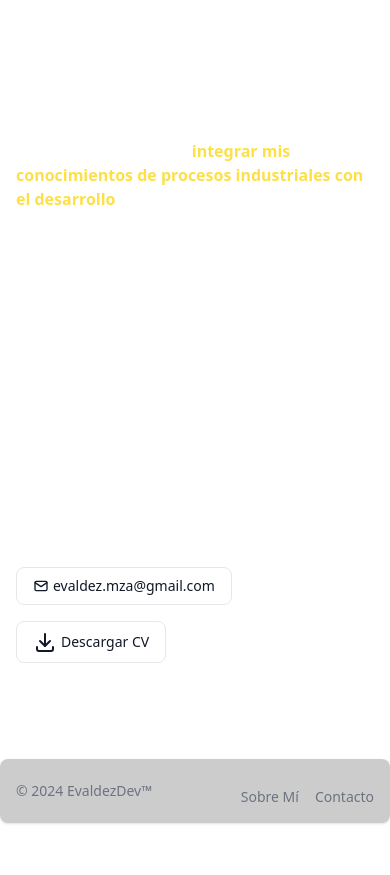
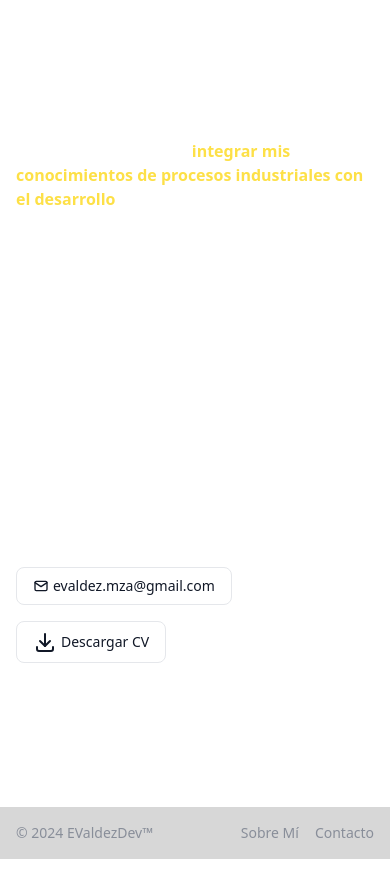
Before and after one commit to Emmanuel-Valdez/portfolioAstro, an Astro site: page / in a window 390 px wide. Shown: the part 2979-3854 px from the top of the page. Before the commit the page ends 3818 px from the top, so only its background shows below. Built offline with nearby package versions, Linux system fonts and the light colour scheme; Astro itself is replaced by a stand-in of ours.

Commit message:
Fixed some minors responsive bugs

```diff
--- a/src/components/Badge.astro
+++ b/src/components/Badge.astro
@@ -1,6 +1,6 @@
 
-<div class="flex items-center">
-  <span class='relative inline-flex overflow-hidden rounded-full p-[1px]'>
+<div class="flex items-center ">
+  <span class='relative inline-flex overflow-hidden rounded-full p-[1px] '>
     <span class='absolute inset-[-1000%] animate-[spin_2s_linear_infinite] bg-[conic-gradient(from_90deg_at_50%_50%,#E2CBFF_0%,#393BB2_50%,#E2CBFF_100%)]' />
     <div class='inline-flex h-full w-full cursor-pointer items-center justify-center rounded-full bg-gray-950 px-3 py-1 text-xs font-medium text-gray-50 backdrop-blur-3xl'>
       <slot />
--- a/src/components/Footer.astro
+++ b/src/components/Footer.astro
@@ -1,17 +1,21 @@
-<footer class=" rounded-lg shadow m-4 bg-black/20 backdrop-blur-lg w-full xl:w-[1120px] w-full mx-auto   lg:w-[740px] ">
+---
+const currentYear = new Date().getFullYear();
+---
+
+<footer
+  class="opacity-80 m-4 mt-16 bg-black/20 backdrop-blur-lg w-full md:max-w-2xl w-full mx-auto container lg:max-w-4xl justify-center"
+>
   <div
-    class="w-full mx-auto max-w-screen-xl p-4 flex items-center justify-between    "
+    class="rounded-lg w-full mx-auto max-w-screen-xl p-4 mx-auto flex items-center justify-between py-4"
   >
-    <span class="text-sm text-gray-500 sm:text-center dark:text-gray-400  "
-      >© 2024 <a href="/" class="hover:underline"
-        >EvaldezDev™</a
-      >
+    <span class="text-sm text-gray-500 sm:text-center dark:text-zinc-200/90"
+      >© {currentYear} <a href="/" class="hover:underline">EValdezDev™</a>
     </span>
     <ul
-      class="flex flex-wrap items-center mt-3 text-sm font-medium text-gray-500 dark:text-gray-400 sm:mt-0  "
+      class="flex flex-wrap items-center text-sm font-medium text-gray-500 dark:text-zinc-200/90 sm:mt-0 "
     >
       <li>
-        <a href="#about" class="hover:underline me-4 md:me-6">Sobre Mí</a>
+        <a href="#about" class="hover:underline me-4 md:me-6 ">Sobre Mí</a>
       </li>
       <li>
         <a href="#contact" class="hover:underline">Contacto</a>
--- a/src/components/LinkButton.astro
+++ b/src/components/LinkButton.astro
@@ -1,5 +1,6 @@
 ---
 const { href } = Astro.props;
+
 ---
 
 <a
--- a/src/components/SocialPill.astro
+++ b/src/components/SocialPill.astro
@@ -3,7 +3,7 @@
   py-1 px-2 md:py-2 md:px-4
   text-xs md:text-base
   bg-white/5
-  hover:scale-110 hover:bg-white/10 transition"
+  hover:scale-110 hover:bg-white/10 transition focus:z-10 focus:ring-4 focus:outline-none focus:ring-gray-700 focus:text-blue-700 "
   {...Astro.props}
   target="_blank"
   rel="noopener noreferrer"
```
